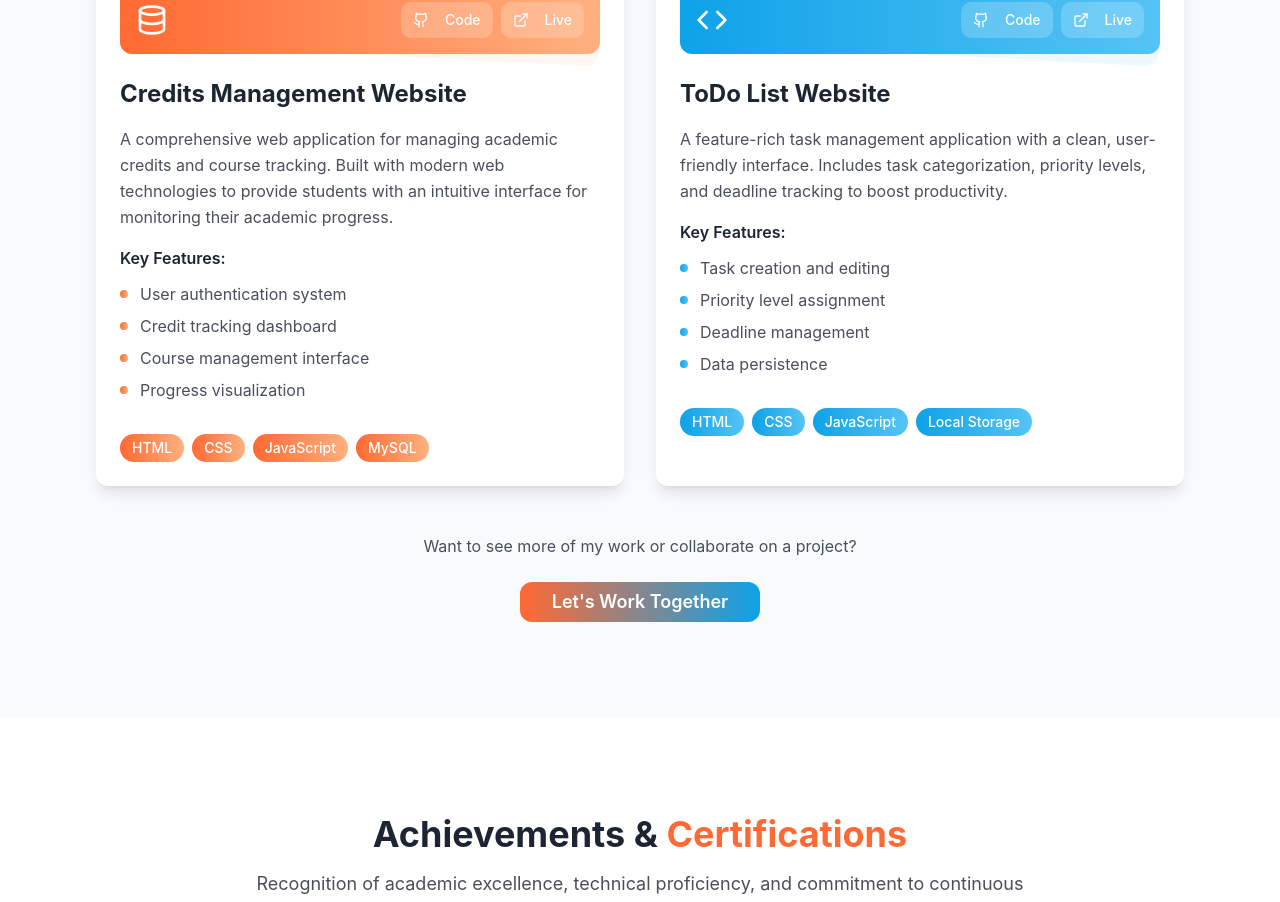
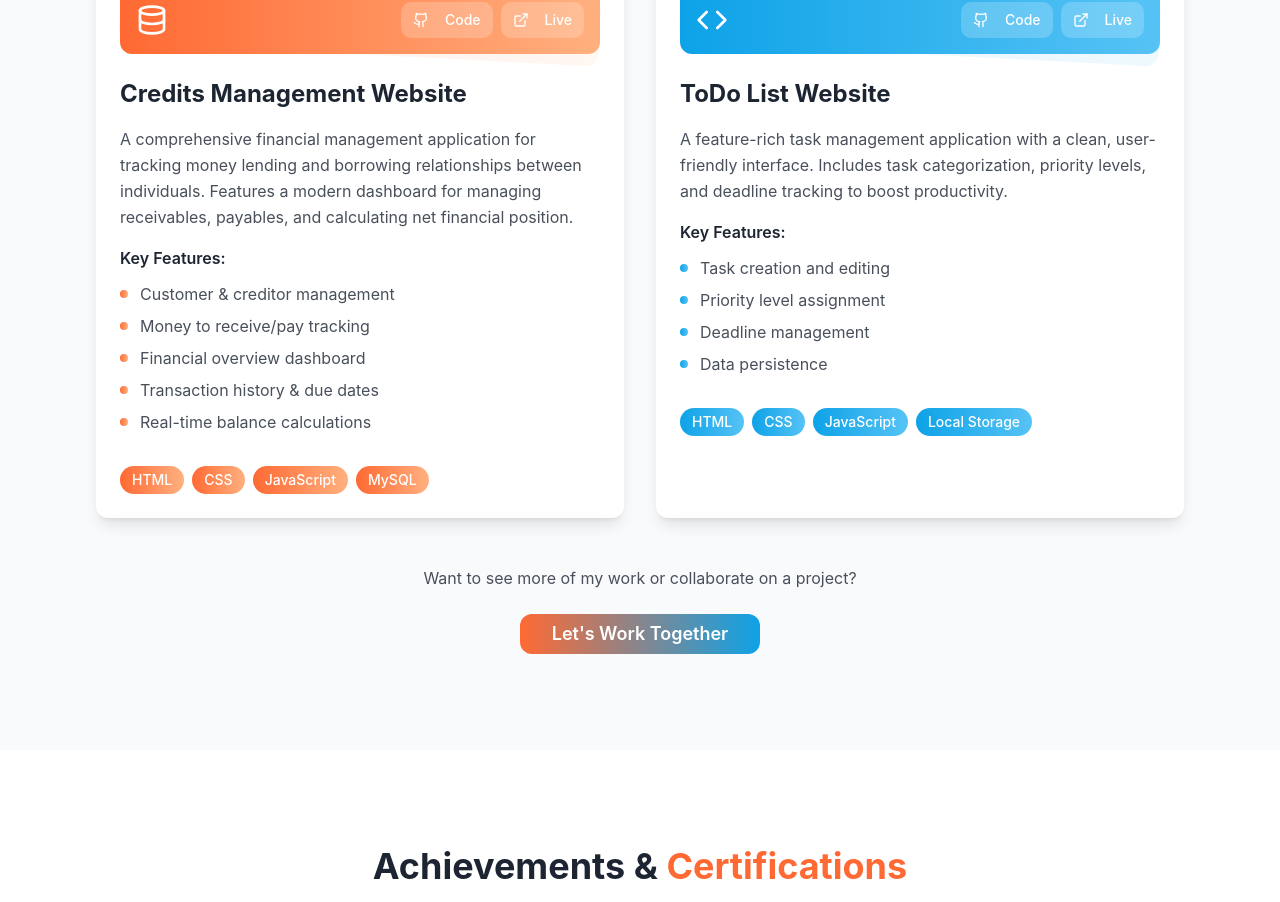
Before and after one commit to veerabhadra05/My_Portfolio, a React (Vite) app: page / in a window 1280 px wide. Shown: the part 2780-3682 px from the top of the page. Built offline with nearby package versions, Linux system fonts and the light colour scheme; the HTML template or start-up script is replaced by a standard one.

Commit message:
Update project description

```diff
--- a/src/components/Projects.tsx
+++ b/src/components/Projects.tsx
@@ -6,15 +6,16 @@ const Projects = () => {
   const projects = [
     {
       title: 'Credits Management Website',
-      description: 'A comprehensive web application for managing academic credits and course tracking. Built with modern web technologies to provide students with an intuitive interface for monitoring their academic progress.',
+      description: 'A comprehensive financial management application for tracking money lending and borrowing relationships between individuals. Features a modern dashboard for managing receivables, payables, and calculating net financial position.',
       technologies: ['HTML', 'CSS', 'JavaScript', 'MySQL'],
       icon: Database,
       gradient: 'from-orange-primary to-orange-light',
       features: [
-        'User authentication system',
-        'Credit tracking dashboard',
-        'Course management interface',
-        'Progress visualization'
+        'Customer & creditor management',
+        'Money to receive/pay tracking',
+        'Financial overview dashboard',
+        'Transaction history & due dates',
+        'Real-time balance calculations'
       ]
     },
     {
```
